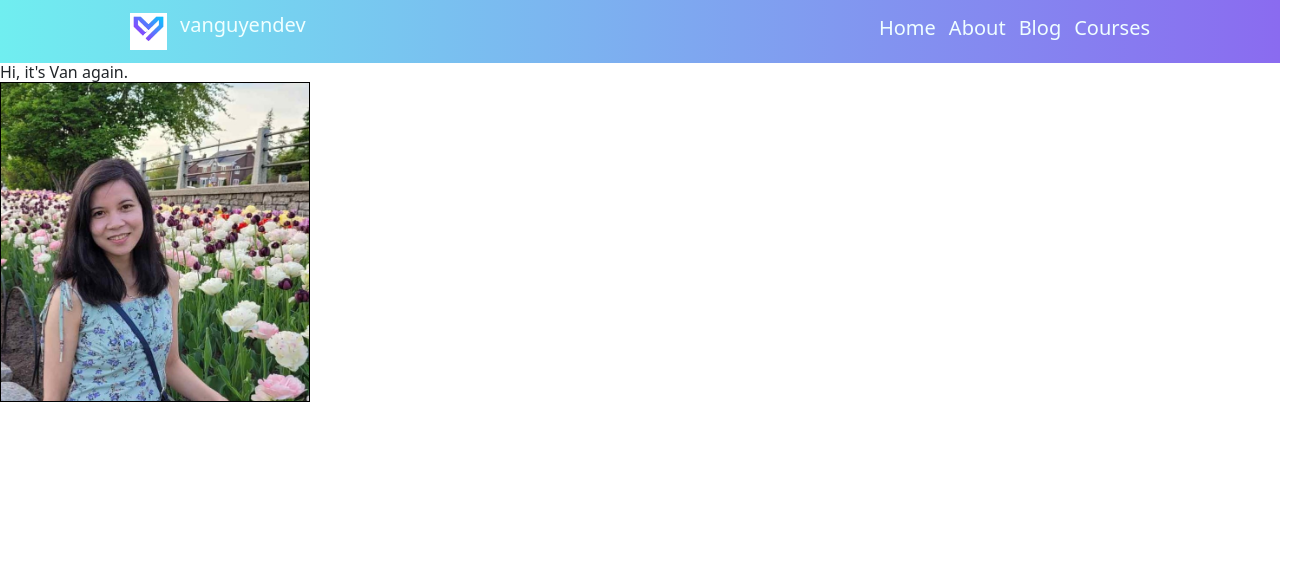
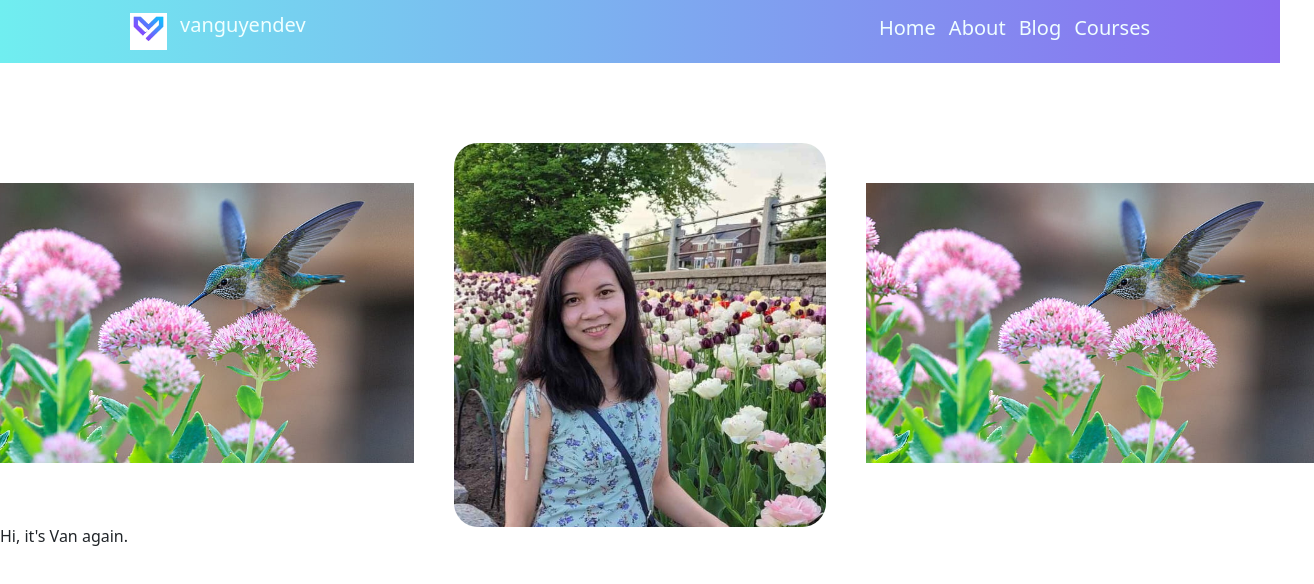
Before and after one commit to vanguyen333/mysiteO, a React (Vite) app: page /about in a window 1280 px wide. Shown: the top 584 px of the page, 1314 px wide, since content can reach past the window. Built offline with nearby package versions, Linux system fonts and the light colour scheme.

Commit message:
added 3 pics to about with some styling

```diff
--- a/src/pages/About.jsx
+++ b/src/pages/About.jsx
@@ -1,8 +1,26 @@
 const About = () => {
   return (
     <div>
-      <h1>Hi, it's Van again.</h1>
-      <img className="h-80" src="imgs/me.jpeg" alt="metuplip" />
+      <div className="pt-20 flex justify-center gap-10 flex-row about">
+        <img
+          className="pt-10 border-none h-80"
+          src="imgs/bird.jpg"
+          alt="metuplip"
+        />
+        <img
+          className="border-none rounded-3xl h-96"
+          src="imgs/me.jpeg"
+          alt="metuplip"
+        />
+        <img
+          className="pt-10 border-none h-80"
+          src="imgs/bird.jpg"
+          alt="metuplip"
+        />
+      </div>
+      <div className="content">
+        <h1>Hi, it's Van again.</h1>
+      </div>
     </div>
   );
 };
```
